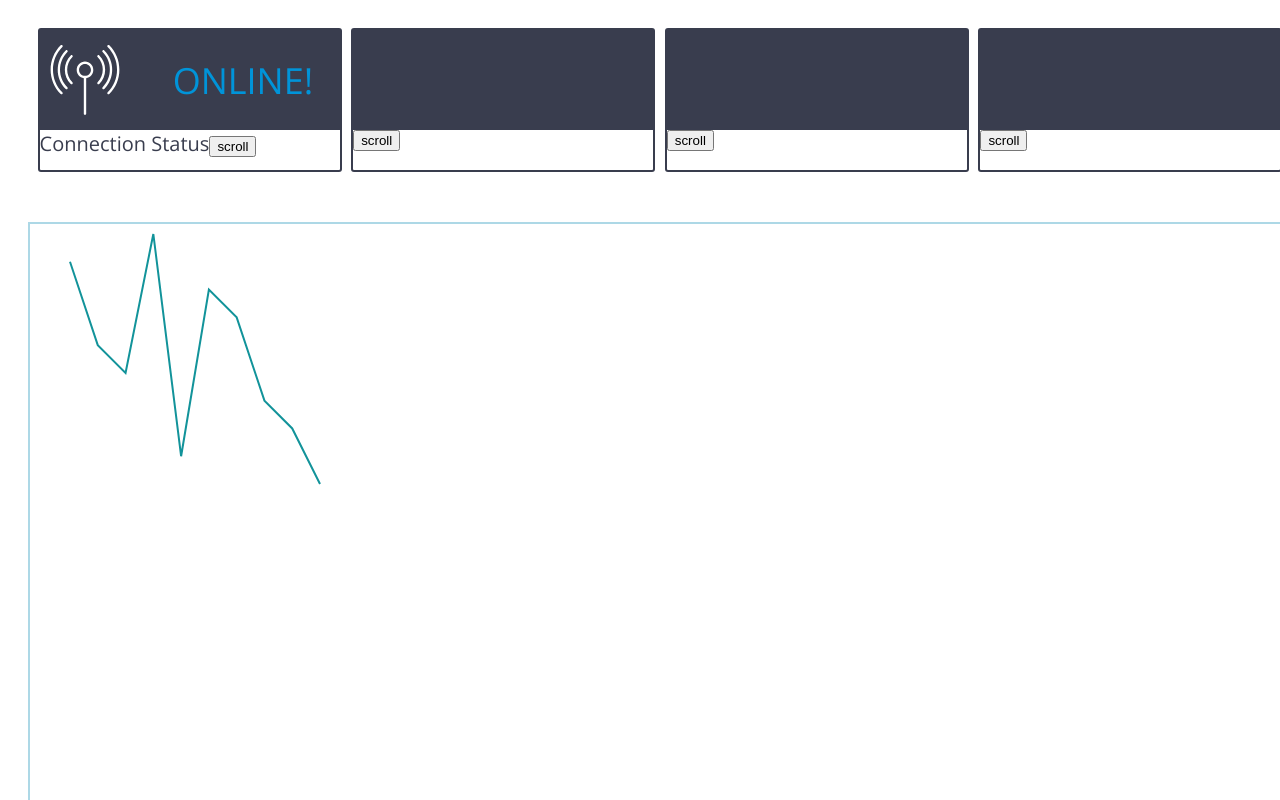
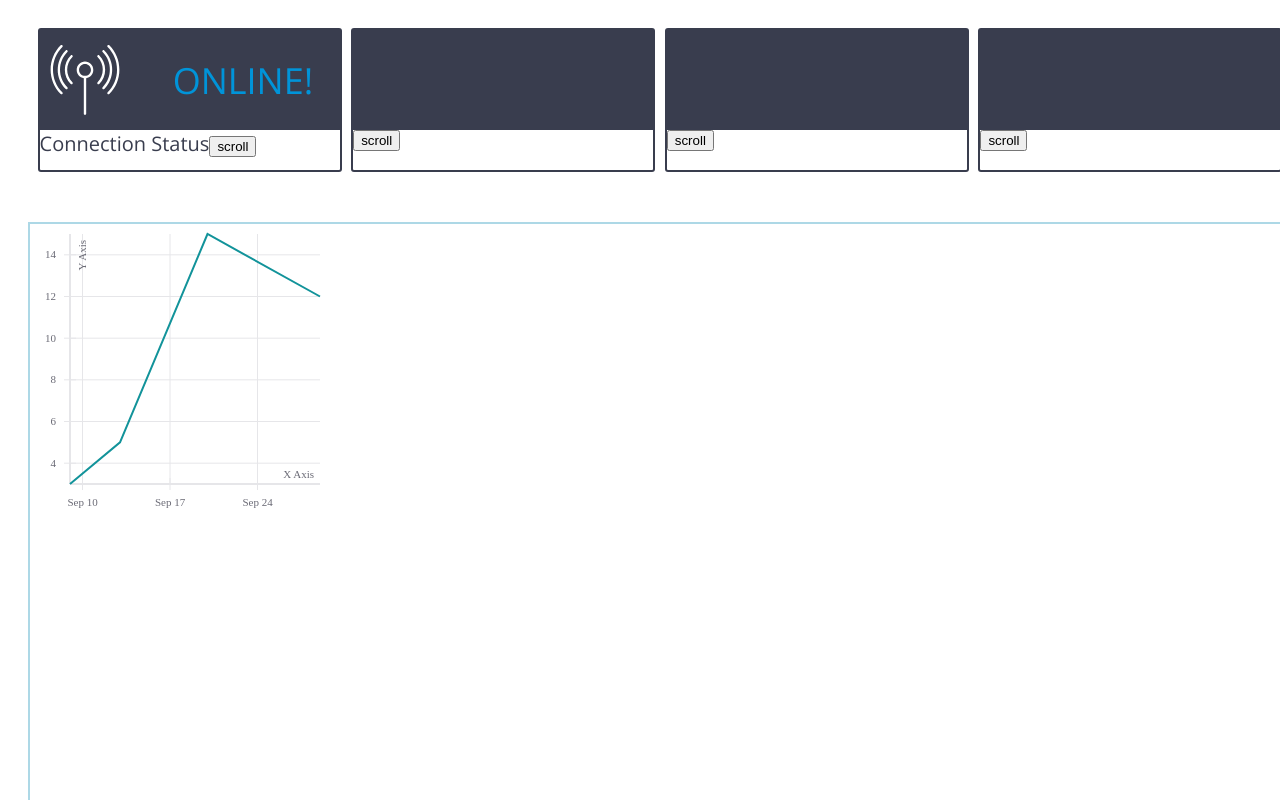
Before and after one commit to rowangibbs/dashboard-example, a React (Create React App) app: page / in a window 1280 px wide. Shown: the top 800 px of the page. Built offline with nearby package versions, Linux system fonts and the light colour scheme.

Commit message:
graph time series data

```diff
--- a/src/App.js
+++ b/src/App.js
@@ -17,6 +17,18 @@ const data = [
   {x: 8, y: 2},
   {x: 9, y: 0}
 ];
+
+const timestamp = new Date('September 9 2017').getTime();
+
+const timeStamps = [
+  new Date('September 9 2017').getTime(),
+  new Date('September 13 2017').getTime(),
+  new Date('September 20 2017').getTime(),
+  new Date('September 29 2017').getTime(),
+  new Date('October 9 2017').getTime(),
+
+]
+const MSEC_DAILY = 86400000;
 
 class App extends Component {
   autoScroll = (color) => {
@@ -76,9 +88,22 @@ class App extends Component {
         </div>
 
         <div id="content-blue" className="example-content">
-        <XYPlot height={300} width={300}>
-          <LineSeries data={data} />
-        </XYPlot>
+        <XYPlot
+        xType="time"
+        width={300}
+        height={300}>
+        <HorizontalGridLines />
+        <VerticalGridLines />
+        <XAxis title="X Axis" />
+        <YAxis title="Y Axis" />
+        <LineSeries
+          data={[
+            {x: timeStamps[0], y: 3},
+            {x: timeStamps[1], y: 5},
+            {x: timeStamps[2], y: 15},
+            {x: timeStamps[3], y: 12}
+          ]}/>
+      </XYPlot>
         </div>
         <div id="content-orange" className="example-content">
         <XYPlot height={300} width= {300}>
```
